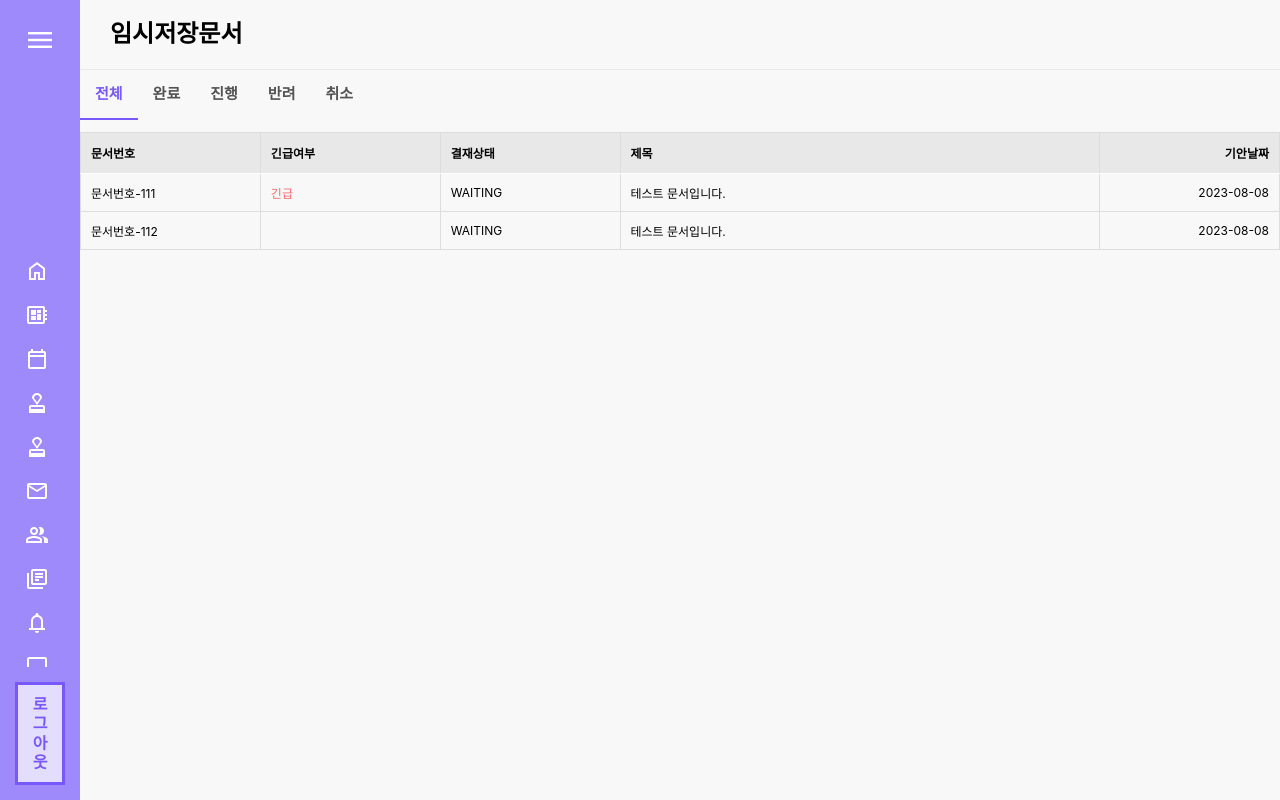
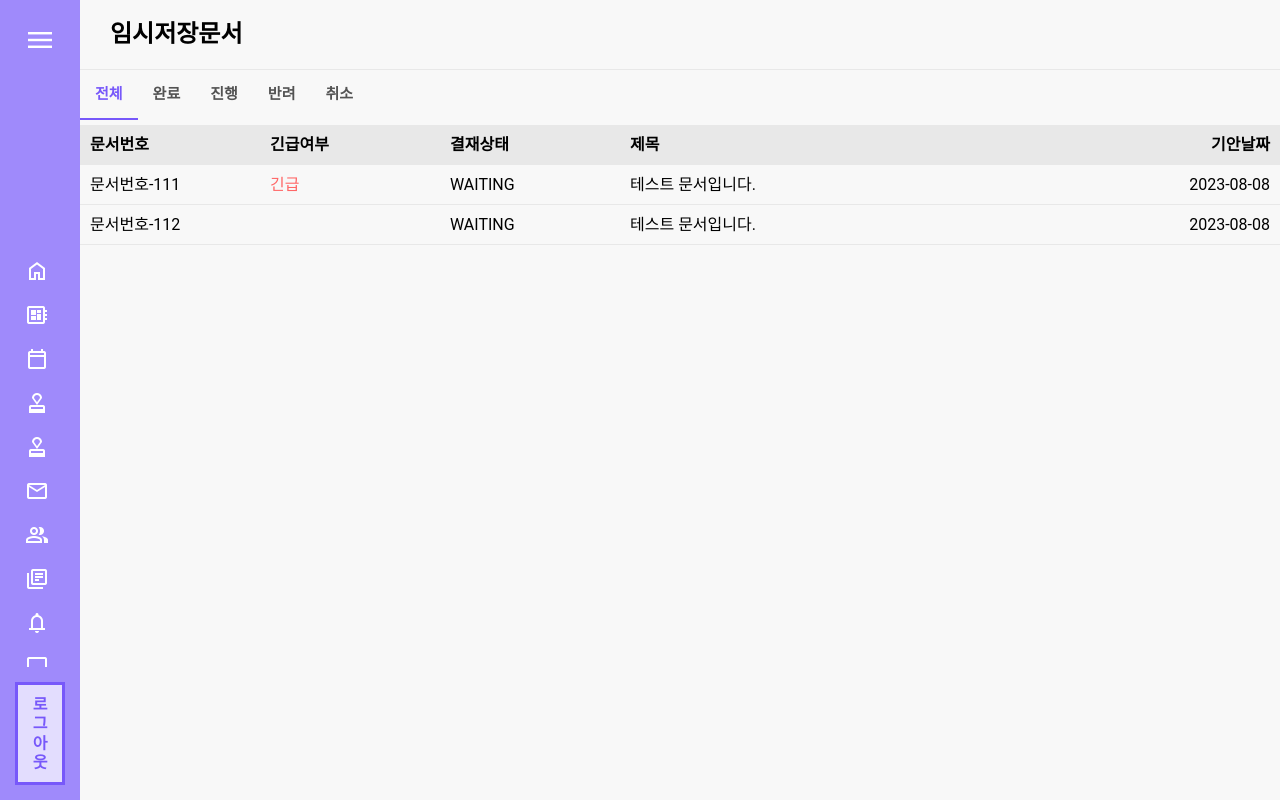
Before and after one commit to IMFOMATE/infomate_front, a React (Create React App) app: page /approval/temp in a window 1280 px wide. Built offline with nearby package versions, Linux system fonts and the light colour scheme.

Commit message:
테이블 css 수정

```diff
--- a/src/pages/board/Menu.module.css
+++ b/src/pages/board/Menu.module.css
@@ -25,7 +25,7 @@
     }
 
 /* 식단표 */
-table {
+.table {
 border-bottom: 1px solid #ddd;
 border-top: 1px solid #ddd;
 text-align: left;
@@ -37,7 +37,7 @@ border: 1px solid #ddd;
 margin-top: 12px;
 }
 
-td {
+.td {
 color: #000;
 font-family: Inter;
 font-size: 12px;
@@ -53,7 +53,7 @@ width: 60px;
 height: 3px;
 }
 
-th {
+.th {
 border-bottom: 1px solid #ddd;
 border-top: 1px solid #ddd;
 /* text-align: left; */
--- a/src/pages/board/Notice.js
+++ b/src/pages/board/Notice.jsx
@@ -1,7 +1,9 @@
+import mainCss from '../../components/common/main.module.css';
 import BoardCSS from './Board.module.css';
 import { useNavigate, useParams } from 'react-router-dom';
 import { useSelector, useDispatch } from 'react-redux';
 import { useEffect, useState, useRef } from "react";
+
 
 import{
     callhBoardViewAPI
@@ -47,6 +49,11 @@ function Notice() {
 
     return (
         <>
+
+        <div className={mainCss.maintitle}>
+        <h2>공지사항</h2>
+        </div>
+
         <div className={ BoardCSS.bodyDiv }>
             <div className={ BoardCSS.buttonDiv }>
                 <button
@@ -58,7 +65,7 @@ function Notice() {
             <table className={ BoardCSS.boardTable }>
                 <colgroup>
                     <col width="15%" />
-                    <col width="50%" />
+                    <col width="60%" />
                     <col width="15%" />
                     <col width="15%" />
                     <col width="15%" />
--- a/src/pages/work/Dept.module.css
+++ b/src/pages/work/Dept.module.css
@@ -44,20 +44,20 @@ justify-content: center; /* 가로 가운데 정렬 */
 align-items: center;
 }
 
-table {
+.table {
 /* border-collapse: collapse; */
 width: 100%;
 border-bottom: 1px solid #ddd;
 }
 
-th {
+.th {
 padding: 8px;
 text-align: center;
 border-bottom: 1px solid #ddd;
 border-top: 1px solid #ddd;
 }
 
-td {
+.td {
 padding: 8px;
 text-align: center;
 border-top: 1px solid #ffffff;
@@ -218,20 +218,20 @@ border-radius: 100px;
     align-items: center;
     }
 
-    table {
+    .table {
     /* border-collapse: collapse; */
     width: 100%;
     border-bottom: 1px solid #ddd;
     }
 
-    th {
+    .th {
     padding: 8px;
     text-align: center;
     border-bottom: 1px solid #ddd;
     border-top: 1px solid #ddd;
     }
 
-    td {
+    .td {
     padding: 8px;
     text-align: center;
     border-top: 1px solid #ffffff;
--- a/src/pages/work/MyDept.module.css
+++ b/src/pages/work/MyDept.module.css
@@ -44,20 +44,20 @@
     align-items: center;
     }
 
-    table {
+    .table {
     /* border-collapse: collapse; */
     width: 100%;
     border-bottom: 1px solid #ddd;
     }
 
-    th {
+    .th {
     padding: 8px;
     text-align: center;
     border-bottom: 1px solid #ddd;
     border-top: 1px solid #ddd;
     }
 
-    td {
+    .td {
     padding: 8px;
     text-align: center;
     border-top: 1px solid #ffffff;
--- a/src/pages/work/MyWork.module.css
+++ b/src/pages/work/MyWork.module.css
@@ -113,19 +113,19 @@ margin-left: 10px;
     gap: 3px
     }
 
-table {
+.table {
 border-collapse: collapse;
 width: 100%;
 }
 
-th {
+.th {
 padding: 8px;
 text-align: center;
 border-bottom: 1px solid #ddd;
 border-top: 1px solid #ddd;
 }
 
-td {
+.td {
 padding: 14px;
 text-align: center;
 border-top: 1px solid #dddddd6d;
--- a/src/pages/work/WkAdmin.module.css
+++ b/src/pages/work/WkAdmin.module.css
@@ -44,20 +44,20 @@
     align-items: center;
     }
 
-    table {
+    .table {
     /* border-collapse: collapse; */
     width: 100%;
     border-bottom: 1px solid #ddd;
     }
 
-    th {
+    .th {
     padding: 8px;
     text-align: center;
     border-bottom: 1px solid #ddd;
     border-top: 1px solid #ddd;
     }
 
-    td {
+    .td {
     padding: 8px;
     text-align: center;
     border-top: 1px solid #ffffff;
```
